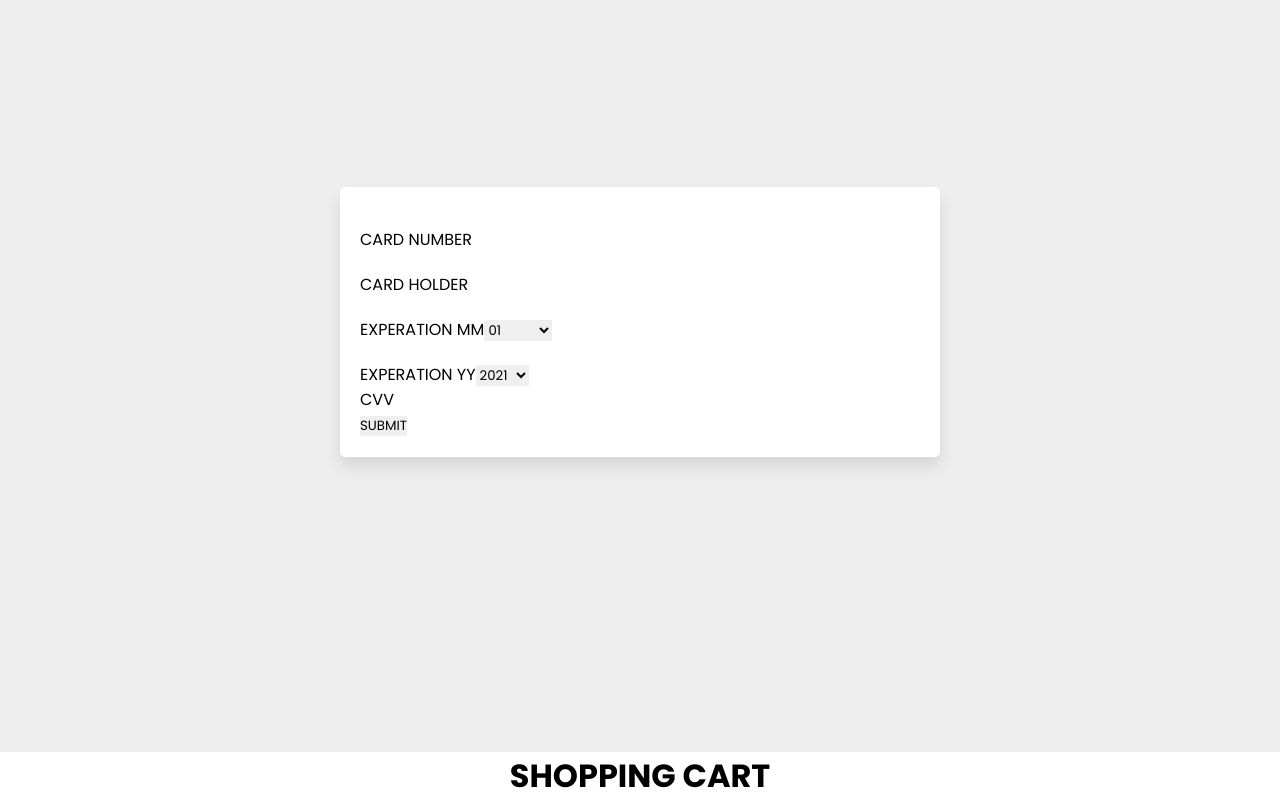
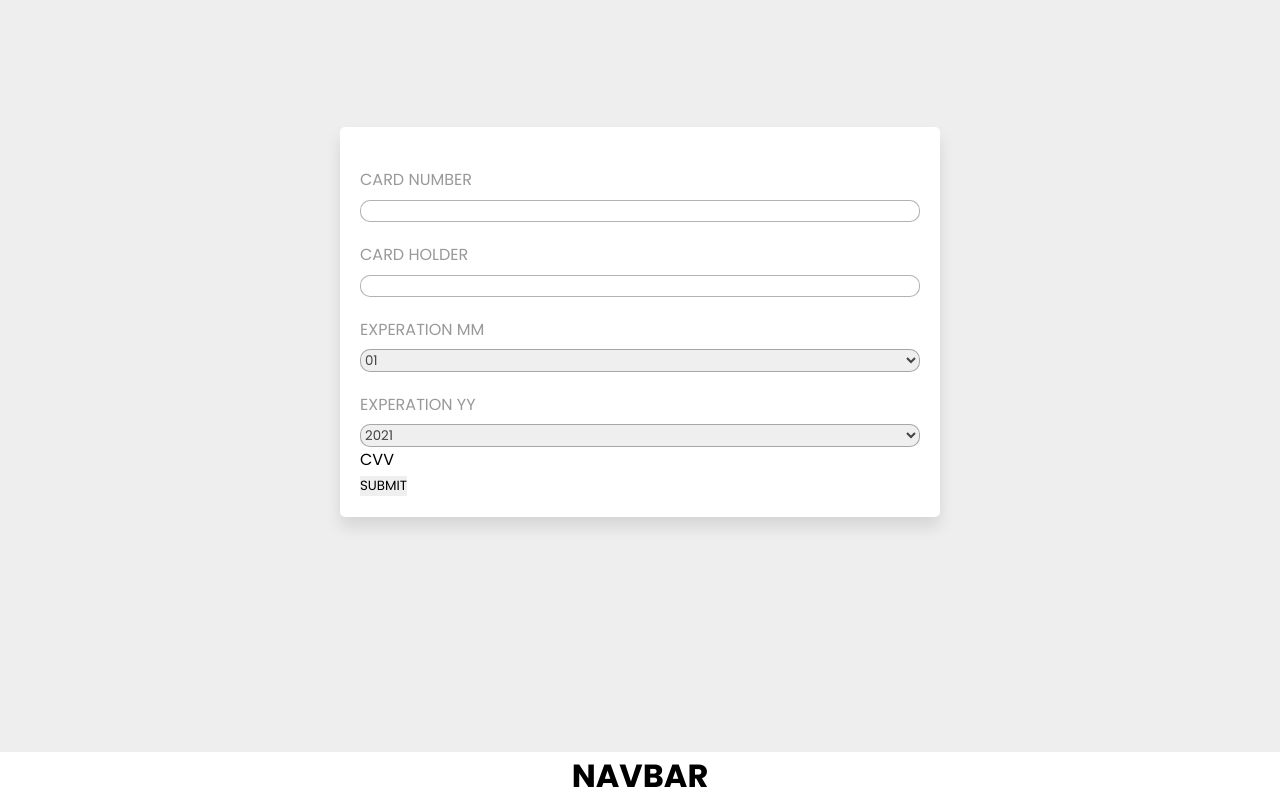
Before and after one commit to mickey55679/react-components-athletech, a React (Create React App) app: page / in a window 1280 px wide. Shown: the part 2013-2813 px from the top of the page. Built offline with nearby package versions, Linux system fonts and the light colour scheme; a web font is replaced by a local one.

Commit message:
changed shopping cart to navbar

```diff
--- a/src/App.js
+++ b/src/App.js
@@ -1,6 +1,6 @@
 import './App.css';
 import React from "react";
-import {Checkout, LoginForm, MyGallery, ProductCard, ShoppingCart} from './Components/index'
+import {Checkout, LoginForm, MyGallery, ProductCard, Navbar} from './Components/index'
 
 
 
@@ -15,8 +15,8 @@ export default function MyApp() {
       <ProductCard />
       <h4>Checkout Component</h4>
       <Checkout />
-      <h5>Shopping Cart</h5>
-      <ShoppingCart />
+      <h5>Navbar</h5>
+      <Navbar />
     </div>
   );
 }
--- a/src/Components/Checkout/Checkout.css
+++ b/src/Components/Checkout/Checkout.css
@@ -27,5 +27,16 @@
     margin-top: 20px;
 }
 .container form .inputBox span{
+    display: block;
+    color: #999;
+    padding-bottom: 5px;
 
 }
+.container form .inputBox input,
+.container form .inputBox select {
+    width: 100%;
+    border-radius: 10px;
+    border: 1px solid rgba(0,0,0,.3);
+    color: #444;
+
+}
--- /dev/null
+++ b/src/Components/Navbar/Navbar.js
@@ -0,0 +1,10 @@
+import './Navbar.css'
+
+function Navbar() {
+    return(
+        <>
+
+        </>
+    )
+}
+export default Navbar;
--- a/src/Components/index.js
+++ b/src/Components/index.js
@@ -2,6 +2,6 @@ import MyGallery from "./Gallery/MyGallery";
 import LoginForm from "./LoginForm/LoginForm";
 import ProductCard from "./ProductCard/ProductCard";
 import Checkout from "./Checkout/Checkout";
-import ShoppingCart from "./ShoppingCart/ShoppingCart";
+import Navbar from "./Navbar/Navbar";
 
-export { MyGallery, LoginForm, ProductCard, Checkout, ShoppingCart };
+export { MyGallery, LoginForm, ProductCard, Checkout, Navbar };
```
Also changed, not shown: src/Components/ShoppingCart/ShoppingCart.js (deleted, +0 -10 lines), src/Components/Navbar/Navbar.css (added).
